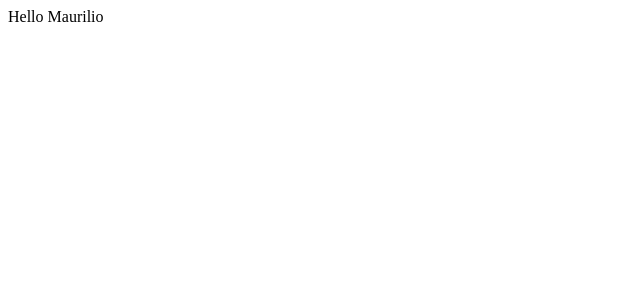
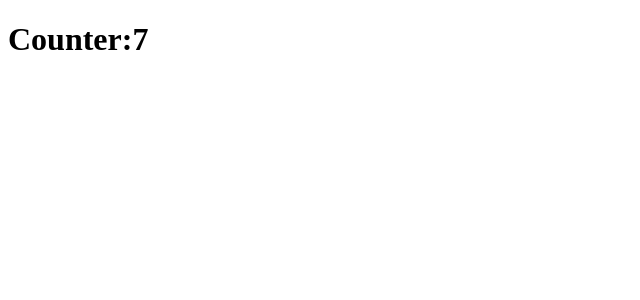
Before and after one commit to Maurilio224/React, a React (Create React App) app in the folder main/: page / in a window 1280 px wide. Shown: the top 300 px of the page, without its empty margins (0-640 px from the left). Built offline with nearby package versions, Linux system fonts and the light colour scheme.

Commit message:
esercizio-14:complete

```diff
--- a/main/src/App.js
+++ b/main/src/App.js
@@ -1,8 +1,8 @@
-
+import Counter from "./Counter";
 
 function App(props) {
   return (
-    <>Hello{props.name}</>
+    <Counter/>
   );
 }
 
--- /dev/null
+++ b/main/src/Counter.js
@@ -0,0 +1,17 @@
+import { useState, useEffect } from "react";
+
+export default function Counter() {
+    const [counter, setCounter] = useState(0)
+
+    useEffect(() => {
+        const counterInterval = setInterval(() => {
+            setCounter(counter => counter + 1)
+        },1000)
+    },[])
+
+    return (
+        <>
+            <h1>Counter:{counter}</h1>
+        </>
+    )
+}
--- a/main/src/index.js
+++ b/main/src/index.js
@@ -6,6 +6,6 @@ import App from './App';
 const root = ReactDOM.createRoot(document.getElementById('root'));
 root.render(
 
-    <App name ={" Maurilio"}/>
+    <App/>
 
 );
```
